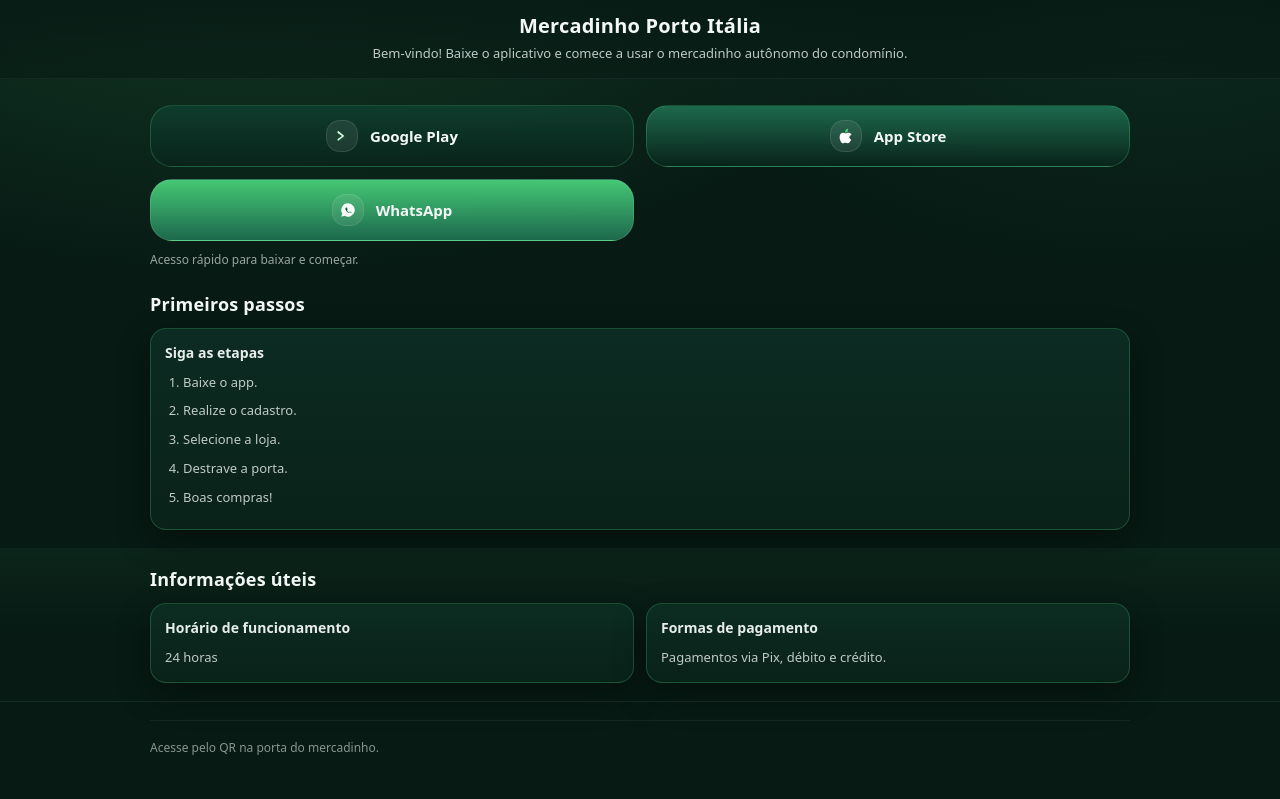
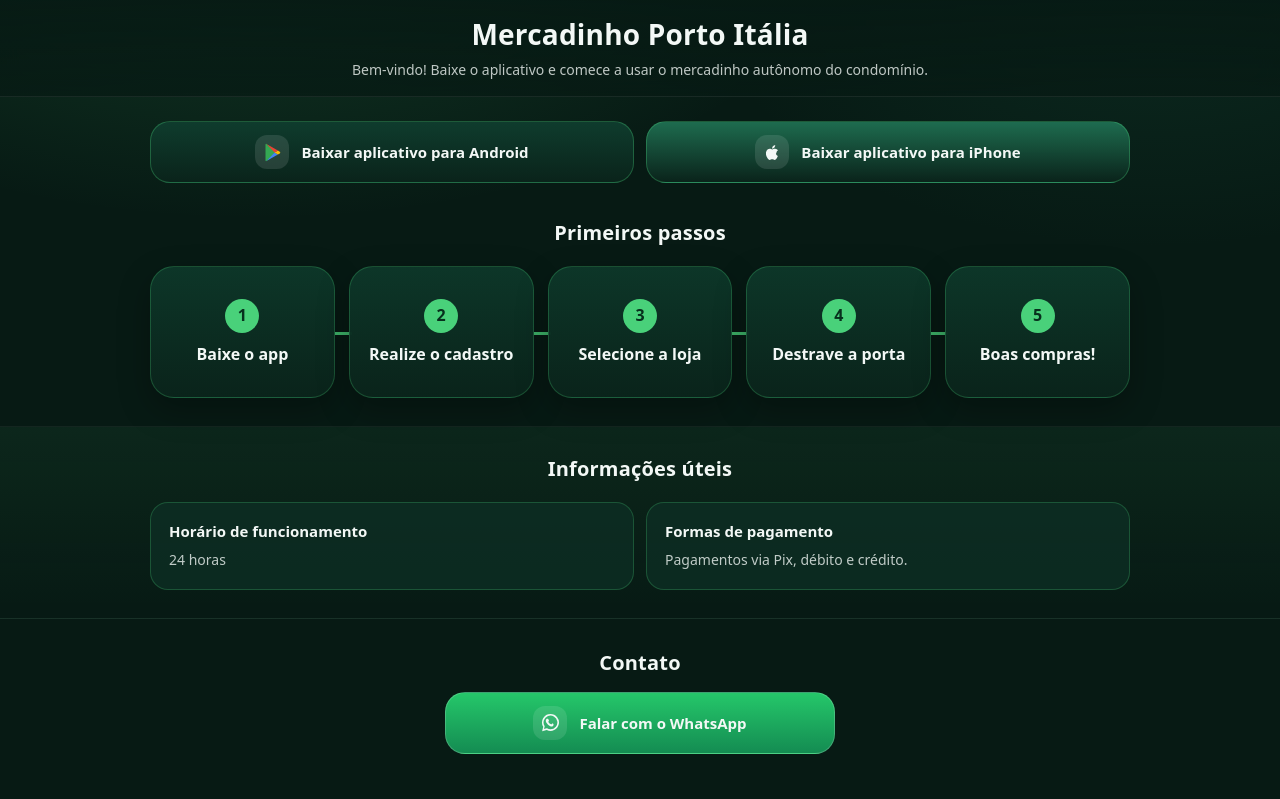
Before and after one commit to luizvinholes-collab/mercadinho, a plain HTML site: page index.html in a window 1280 px wide. Drawn offline with Linux system fonts and the light colour scheme.

Commit message:
Add files via upload

```diff
--- a/index.html
+++ b/index.html
@@ -3,141 +3,52 @@
 <head>
   <meta charset="utf-8" />
   <meta name="viewport" content="width=device-width, initial-scale=1, viewport-fit=cover" />
-  <meta name="description" content="Mercadinho Porto Itália — acesso rápido ao aplicativo e primeiros passos para moradores." />
+  <meta name="description" content="Mercadinho Porto Itália — baixe o aplicativo e veja os primeiros passos." />
+  <meta name="theme-color" content="#0F3D2E" />
   <title>Mercadinho Porto Itália</title>
   <link rel="stylesheet" href="styles.css" />
-  <meta name="theme-color" content="#0F3D2E" />
 </head>
-
 <body>
-  <!-- CONFIGURAÇÃO CENTRAL (edite apenas aqui) -->
-  <script>
-    window.PAGE_CONFIG = {
-      siteName: "Mercadinho Porto Itália",
-      welcomeMessage: "Bem-vindo! Baixe o aplicativo e comece a usar o mercadinho autônomo do condomínio.",
-
-      links: {
-        googlePlayUrl: "https://play.google.com/store/apps/details?id=br.com.vertitecnologia.vmmarket.okeo&pcampaignid=web_share",
-        appStoreUrl: "https://apps.apple.com/br/app/okeo-minimercados/id6444526749",
-        whatsappUrl: "https://wa.me/5551995094869"
-      },
-
-      funcionamento: {
-        horario: "24 horas"
-      },
-
-      pagamento: {
-        formas: "Pagamentos via Pix, débito e crédito."
-      },
-
-      passos: [
-        "Baixe o app.",
-        "Realize o cadastro.",
-        "Selecione a loja.",
-        "Destrave a porta.",
-        "Boas compras!"
-      ]
-    };
-  </script>
-
-  <header class="header">
-    <div class="container headerInner">
-      <!-- Removido avatar/foto de perfil -->
-      <div class="headerText">
-        <!-- Título centralizado como você pediu -->
-        <h1 class="siteTitle" id="siteTitle">Mercadinho Porto Itália</h1>
-        <p class="welcome" id="welcomeMessage"></p>
+  <header class="header"><div class="container headerInner"><div class="headerText">
+    <h1 class="siteTitle" id="siteTitle">Mercadinho Porto Itália</h1>
+    <p class="welcome" id="welcomeMessage">Bem-vindo! Baixe o aplicativo e comece a usar o mercadinho autônomo do condomínio.</p>
+  </div></div></header>
+  <main>
+    <section class="hero" aria-label="Baixar o aplicativo"><div class="container"><div class="buttonGrid" role="navigation" aria-label="Baixar o aplicativo">
+      <a class="btn primary large" id="btnGooglePlay" href="https://play.google.com/store/apps/details?id=br.com.vertitecnologia.vmmarket.okeo&amp;pcampaignid=web_share" target="_blank" rel="noopener">
+        <span class="btnIcon" aria-hidden="true"><svg viewBox="0 0 24 24"><path fill="#34a853" d="M4 2.8v18.4c0 .6.7.9 1.1.5L16.4 12 5.1 2.3C4.7 1.9 4 2.2 4 2.8Z"/><path fill="#4285f4" d="m5.1 21.7 13.1-7.5-3.8-2.2-9.3 9.7Z"/><path fill="#fbbc04" d="m18.2 9.8-3.8 2.2 3.8 2.2 2.1-1.2c.8-.5.8-1.5 0-2l-2.1-1.2Z"/><path fill="#ea4335" d="M5.1 2.3 14.4 12l3.8-2.2L5.1 2.3Z"/></svg></span>
+        <span class="btnText">Baixar aplicativo para Android</span>
+      </a>
+      <a class="btn primary large alt" id="btnAppStore" href="https://apps.apple.com/br/app/okeo-minimercados/id6444526749" target="_blank" rel="noopener">
+        <span class="btnIcon" aria-hidden="true"><svg viewBox="0 0 24 24"><path fill="currentColor" d="M16.4 12.8c0-2.2 1.8-3.3 1.9-3.4a4.1 4.1 0 0 0-3.2-1.7c-1.4-.1-2.7.8-3.4.8-.7 0-1.8-.8-2.9-.8a4.3 4.3 0 0 0-3.6 2.2c-1.5 2.6-.4 6.4 1 8.5.7 1 1.5 2.1 2.6 2.1 1 0 1.4-.7 2.8-.7s1.8.7 2.9.7 1.8-1 2.5-2.1a9 9 0 0 0 1.1-2.3 3.7 3.7 0 0 1-2.2-3.3ZM14.2 6.3a4 4 0 0 0 .9-2.9 4.1 4.1 0 0 0-2.7 1.4 3.8 3.8 0 0 0-.9 2.8 3.5 3.5 0 0 0 2.7-1.3Z"/></svg></span>
+        <span class="btnText">Baixar aplicativo para iPhone</span>
+      </a>
+    </div></div></section>
+    <section class="section" aria-labelledby="stepsTitle"><div class="container">
+      <h2 class="sectionTitle" id="stepsTitle">Primeiros passos</h2>
+      <ol class="stepsDiagram">
+        <li class="stepBubble"><span class="stepNumber">1</span><span>Baixe o app</span></li>
+        <li class="stepBubble"><span class="stepNumber">2</span><span>Realize o cadastro</span></li>
+        <li class="stepBubble"><span class="stepNumber">3</span><span>Selecione a loja</span></li>
+        <li class="stepBubble"><span class="stepNumber">4</span><span>Destrave a porta</span></li>
+        <li class="stepBubble"><span class="stepNumber">5</span><span>Boas compras!</span></li>
+      </ol>
+    </div></section>
+    <section class="section altBg" aria-labelledby="infoTitle"><div class="container">
+      <h2 class="sectionTitle" id="infoTitle">Informações úteis</h2>
+      <div class="infoGrid">
+        <article class="infoCard"><h3>Horário de funcionamento</h3><p>24 horas</p></article>
+        <article class="infoCard"><h3>Formas de pagamento</h3><p>Pagamentos via Pix, débito e crédito.</p></article>
       </div>
-    </div>
-  </header>
-
-  <main>
-    <section class="hero">
-      <div class="container">
-        <div class="buttonGrid" role="navigation" aria-label="Downloads e atendimento">
-          <!-- Google Play -->
-          <a class="btn primary large" id="btnGooglePlay" href="#" target="_blank" rel="noopener">
-            <span class="btnIcon" aria-hidden="true">
-              <!-- ícone Google Play (simples, embutido) -->
-              <svg width="18" height="18" viewBox="0 0 24 24" fill="none" aria-hidden="true">
-                <path fill="#49d17a" d="M6.6 4.9 15 12l-8.4 7.1L6 16.2 12.2 12 6 7.8 6.6 4.9Z"/>
-                <path fill="#ffffff" opacity=".85" d="M15 12 6.6 4.9 6 7.8 12.2 12 6 16.2l.6 1.9L15 12Z"/>
-                <path fill="#1f6f52" d="M15 12 6.6 19.1l7.8-3.1 1.6-1.3-1-2.7Z" opacity=".25"/>
-              </svg>
-            </span>
-            <span class="btnText">Google Play</span>
-          </a>
-
-          <!-- App Store -->
-          <a class="btn primary large alt" id="btnAppStore" href="#" target="_blank" rel="noopener">
-            <span class="btnIcon" aria-hidden="true">
-              <!-- ícone App Store (simples, embutido) -->
-              <svg width="18" height="18" viewBox="0 0 24 24" fill="none" aria-hidden="true">
-                <path fill="#ffffff" d="M16.6 13.3c0 2.6 2.3 3.5 2.3 3.5s-1.7 4.9-4.2 4.9c-1.2 0-2.1-.8-3.4-.8s-2.3.8-3.4.8c-2.3 0-4.4-4.6-4.4-8.1 0-3.8 2.4-5.8 4.7-5.8 1.2 0 2.2.8 3.4.8s2.2-.9 3.6-.9c.5 0 2.9.1 4.2 2.2-3.7 2-3.8 6.4-3.8 6.4Z"/>
-                <path fill="#49d17a" d="M14.9 2.2c.3 1.6-.4 3.2-1.1 4-.7.8-1.9 1.4-3.1 1.3-.1-1.4.4-2.8 1.1-3.7.7-.9 2-1.7 3.1-1.6Z" opacity=".95"/>
-              </svg>
-            </span>
-            <span class="btnText">App Store</span>
-          </a>
-
-          <!-- WhatsApp -->
-          <a class="btn primary large whatsapp" id="btnWhatsApp" href="#" target="_blank" rel="noopener">
-            <span class="btnIcon" aria-hidden="true">
-              <!-- ícone WhatsApp (simples, embutido) -->
-              <svg width="18" height="18" viewBox="0 0 24 24" fill="none" aria-hidden="true">
-                <path fill="#ffffff" d="M12 3a9 9 0 0 0-7.7 13.6L3 21l4.5-1.2A9 9 0 1 0 12 3Z" opacity=".95"/>
-                <path fill="#0F3D2E" d="M15.8 14.8c-.2.6-1.1 1.1-1.6 1.1-.4 0-.8.1-1.5-.2-.8-.3-1.6-.9-2.3-1.6-.7-.7-1.3-1.6-1.6-2.3-.3-.7-.2-1.1-.2-1.5 0-.5.5-1.4 1.1-1.6.2-.1.5 0 .7.3l.8 1.9c.1.2.1.4 0 .6-.1.2-.2.3-.3.4l-.2.3c-.1.2-.1.4 0 .6.2.4.6 1 1.2 1.6.6.6 1.2 1.1 1.6 1.2.2.1.4.1.6 0l.3-.2c.1-.1.3-.2.4-.3.2-.1.4-.1.6 0l1.9.8c.3.1.4.4.3.7Z"/>
-                <path fill="#49d17a" d="M9.7 7.9c.1-.3.3-.3.4-.3.2 0 .3 0 .5.3l.8 1.8c.1.2.1.4 0 .6l-.4.4c-.2.2-.2.4-.1.6.2.5.6 1.1 1.2 1.7.6.6 1.2 1.1 1.7 1.2.2.1.4.1.6-.1l.4-.4c.2-.2.4-.2.6 0l1.8.8c.3.1.3.3.3.5 0 .1 0 .3-.3.4-.5.3-1.2.6-1.9.4-.8-.2-1.9-.8-3-2s-1.8-2.2-2-3c-.2-.7.1-1.4.4-1.9Z" opacity=".6"/>
-              </svg>
-            </span>
-            <span class="btnText">WhatsApp</span>
-          </a>
-        </div>
-
-        <p class="smallNote" id="downloadHint">Acesso rápido para baixar e começar.</p>
-      </div>
-    </section>
-
-    <section class="section">
-      <div class="container">
-        <h2 class="sectionTitle">Primeiros passos</h2>
-
-        <div class="steps">
-          <article class="card">
-            <h3 class="cardTitle">Siga as etapas</h3>
-            <ol class="list listNumbers" id="passosList"></ol>
-          </article>
-        </div>
-      </div>
-    </section>
-
-    <section class="section altBg">
-      <div class="container">
-        <h2 class="sectionTitle">Informações úteis</h2>
-
-        <div class="infoGrid">
-          <div class="card">
-            <h3 class="cardTitle">Horário de funcionamento</h3>
-            <p class="muted" id="horario"></p>
-          </div>
-
-          <div class="card">
-            <h3 class="cardTitle">Formas de pagamento</h3>
-            <p class="muted" id="pagamento"></p>
-          </div>
-        </div>
-
-        <!-- Removido conteúdo: “Como funciona o mercado autônomo” -->
-      </div>
-    </section>
-
-    <div class="footer">
-      <div class="container footerRow">
-        <span class="footerText">Acesse pelo QR na porta do mercadinho.</span>
-      </div>
-    </div>
+    </div></section>
+    <section class="section contactSection" aria-labelledby="contactTitle"><div class="container contactInner">
+      <h2 class="sectionTitle" id="contactTitle">Contato</h2>
+      <a class="btn whatsapp large" id="btnWhatsApp" href="https://wa.me/5551995094869" target="_blank" rel="noopener">
+        <span class="btnIcon" aria-hidden="true"><svg viewBox="0 0 24 24"><path fill="currentColor" d="M12 2.2a9.7 9.7 0 0 0-8.3 14.7L2.4 22l5.3-1.4A9.7 9.7 0 1 0 12 2.2Zm0 17.6a7.9 7.9 0 0 1-4-1.1l-.3-.2-3.1.8.8-3-.2-.3A7.9 7.9 0 1 1 12 19.8Zm4.3-5.9c-.2-.1-1.5-.8-1.8-.9-.2-.1-.4-.1-.5.1l-.8.9c-.1.2-.3.2-.5.1a6.5 6.5 0 0 1-3.2-2.8c-.2-.3.2-.4.7-1 .1-.2.1-.3 0-.5L9.4 8c-.2-.5-.5-.4-.7-.4h-.5c-.2 0-.5.1-.7.3-.2.2-.9.9-.9 2.1s.9 2.4 1 2.5a9.4 9.4 0 0 0 3.6 3.4c1.3.6 1.8.7 2.4.6.4-.1 1.5-.6 1.7-1.2.2-.6.2-1.1.1-1.2 0-.1-.2-.2-.4-.3Z"/></svg></span>
+        <span class="btnText">Falar com o WhatsApp</span>
+      </a>
+    </div></section>
   </main>
-
   <script src="script.js" defer></script>
 </body>
 </html>
--- a/script.js
+++ b/script.js
@@ -1,48 +1,7 @@
-(function(){
-  const C = window.PAGE_CONFIG || {};
-
-  function setText(id, value){
-    const el = document.getElementById(id);
-    if(!el) return;
-    el.textContent = value ?? "";
-  }
-
-  function safeUrl(url){
-    if(!url || typeof url !== "string") return "";
-    return url;
-  }
-
-  // Título e boas-vindas (mantidos)
-  setText("siteTitle", C.siteName || "Mercadinho Porto Itália");
-  setText("welcomeMessage", C.welcomeMessage || "");
-
-  // Dica pequena
-  const downloadHint = document.getElementById("downloadHint");
-  if(downloadHint) downloadHint.textContent = "Acesso rápido para baixar e começar.";
-
-  // Botões (mantidos links atuais)
-  const googlePlay = document.getElementById("btnGooglePlay");
-  const appStore = document.getElementById("btnAppStore");
-  const btnWhatsApp = document.getElementById("btnWhatsApp");
-
-  if(googlePlay) googlePlay.href = safeUrl(C.links?.googlePlayUrl) || "#";
-  if(appStore) appStore.href = safeUrl(C.links?.appStoreUrl) || "#";
-  if(btnWhatsApp) btnWhatsApp.href = safeUrl(C.links?.whatsappUrl) || "#";
-
-  // Informações úteis
-  setText("horario", C.funcionamento?.horario || "");
-  setText("pagamento", C.pagamento?.formas || "");
-
-  // Primeiros passos (lista 1..5 como solicitado)
-  const passosList = document.getElementById("passosList");
-  if(passosList){
-    const items = Array.isArray(C.passos) ? C.passos : [];
-    passosList.innerHTML = "";
-
-    items.forEach((txt)=>{
-      const li = document.createElement("li");
-      li.textContent = txt;
-      passosList.appendChild(li);
-    });
+(() => {
+  const links = (window.PAGE_CONFIG && window.PAGE_CONFIG.links) || {};
+  for (const [id, url] of Object.entries({btnGooglePlay: links.googlePlayUrl, btnAppStore: links.appStoreUrl, btnWhatsApp: links.whatsappUrl})) {
+    const link = document.getElementById(id);
+    if (link && typeof url === "string" && url.trim()) link.href = url;
   }
 })();
```
Also changed, not shown: styles.css.
